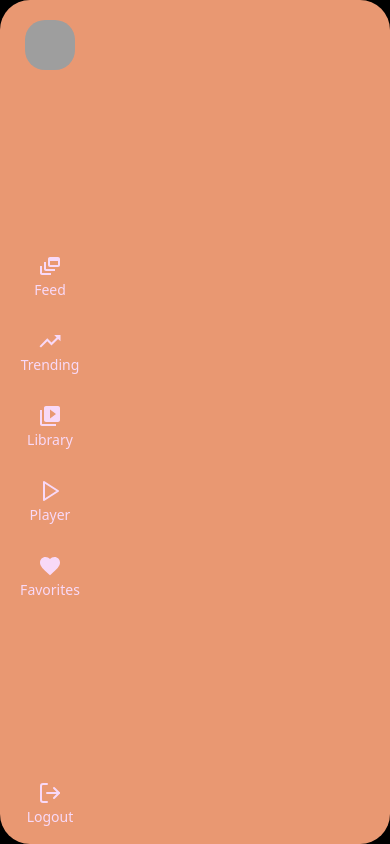
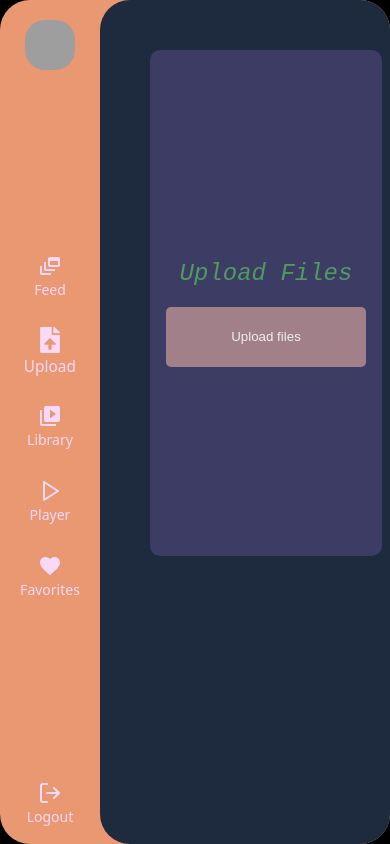
Before and after one commit to sachinsisondiya/music_app, a React (Vite) app: page /upload in a window 390 px wide. Built offline with nearby package versions, Linux system fonts and the light colour scheme; grey boxes are pictures that could not be loaded.

Commit message:
upload files fnction

```diff
--- a/src/components/Sidebar/Sidebar.jsx
+++ b/src/components/Sidebar/Sidebar.jsx
@@ -6,6 +6,7 @@ import { MdVideoLibrary } from "react-icons/md";
 import { LuPlay } from "react-icons/lu";
 import { MdOutlineFavorite } from "react-icons/md";
 import { LuLogOut } from "react-icons/lu";
+import { FaFileUpload } from "react-icons/fa";
 
 
 const Sidebar =() =>{
@@ -15,7 +16,7 @@ const Sidebar =() =>{
 
       <div>
         <SidebarButton title="Feed" to="/feed" icon={ <MdDynamicFeed />}/>
-        <SidebarButton  title="Trending" to="/trending" icon={ <IoMdTrendingUp />}/>
+        <SidebarButton  title="Upload" to="/upload" icon={ <FaFileUpload />}/>
         <SidebarButton title="Library" to="/" icon={ <MdVideoLibrary />}/>
         <SidebarButton title="Player" to="/player" icon={<LuPlay />}/>
         <SidebarButton title="Favorites" to="/favorites" icon={ <MdOutlineFavorite />}/>
--- a/src/components/Sidebar/SidebarButton.jsx
+++ b/src/components/Sidebar/SidebarButton.jsx
@@ -4,7 +4,7 @@ import { Link, useLocation } from "react-router-dom";
 import { IconContext } from "react-icons";
 const SidebarButton = ({title,to,icon}) => {
   const location = useLocation();
-  console.log(location);
+
 
   const isActive = location.pathname === to;
 
--- a/src/screen/Trending.jsx
+++ /dev/null
@@ -1,8 +0,0 @@
- const Trending= ()=>{
-  return (
-    <div className="screen-container">
-      Trending
-    </div>
-  )
-}
-export default Trending;
--- /dev/null
+++ b/src/screen/Upload.jsx
@@ -0,0 +1,42 @@
+ import { useRef} from "react";
+ import styles from "./upload.module.css";
+ const Upload= ()=>{
+  const fileUpload= useRef();
+  console.log(fileUpload);
+
+  const handleFileClick = () => {
+    fileUpload.current.click();
+  };
+
+
+  const handleFileChange = (e) => {
+    const file = e.target.files[0];
+    if (file) {
+      console.log('Selected file:', file.name);
+
+  };
+}
+
+
+  return (
+    <div className="screen-container">
+      <div className={styles.main}>
+      <h2 className={styles.heading}>Upload Files</h2>
+
+      {/* File Upload */}
+      <input type="file" accept="audio/*" className= {styles.files}
+      ref ={fileUpload}
+       onChange={handleFileChange}/>
+
+      <button onClick={handleFileClick} className={styles.customButton}>
+        Upload files
+      </button>
+
+
+    </div>
+
+
+    </div>
+  )
+}
+export default Upload;
--- /dev/null
+++ b/src/screen/Upload.module.css
@@ -0,0 +1,49 @@
+.main{
+  margin-top: 100px;
+  margin-left: 300px;
+  height: 60%;
+    width: 50%;
+    display: flex;
+    align-items: center;
+    flex-direction: column;
+    justify-content: center;
+    background-color: rgba(168, 127, 243, 0.212);
+    border-radius: 10px;
+}
+
+ @media (max-width: 700px) {
+  .main {
+    margin-top: 50px;
+    margin-left: 50px;
+    width: 80%;
+  }
+}
+.heading{
+  margin-top:20px;
+  font-weight: 400;
+  font-style: oblique;
+  font-family: 'Courier New', Courier, monospace;
+  color: rgba(87, 189, 92, 0.74);
+}
+.files{
+  display: none;
+  background-color: #ffff;
+  width: 70px;
+  height: 70px;
+
+}
+
+.customButton {
+  padding: 10px 20px;
+  background-color:#a28089;
+  color: rgb(240, 238, 238);
+  border: none;
+  border-radius: 5px;
+  cursor: pointer;
+  height:60px;
+  width:200px;
+}
+
+.customButton:hover {
+  background-color: #3c70a3;
+}
--- a/src/screen/home.jsx
+++ b/src/screen/home.jsx
@@ -1,7 +1,7 @@
 import React from "react";
 import { BrowserRouter as Router,Route, Routes } from "react-router-dom";
 import Library from "./Library";
-import  Trending  from "./Trending";
+import  Upload  from "./Upload";
 import  Feed  from "./Feed";
 import  Player  from "./Player";
 import Favorites from "./Favorites";
@@ -15,7 +15,7 @@ const Home=() =>{
          <Routes>
         <Route path="/" element= {<Library/>}/>
          <Route path="/feed" element= {<Feed/>}/>
-          <Route path="/trending" element= {<Trending/>}/>
+          <Route path="/upload" element= {<Upload/>}/>
            <Route path="/player" element= {<Player/>}/>
             <Route path="/favorites" element= {<Favorites/>}/>
 
```
